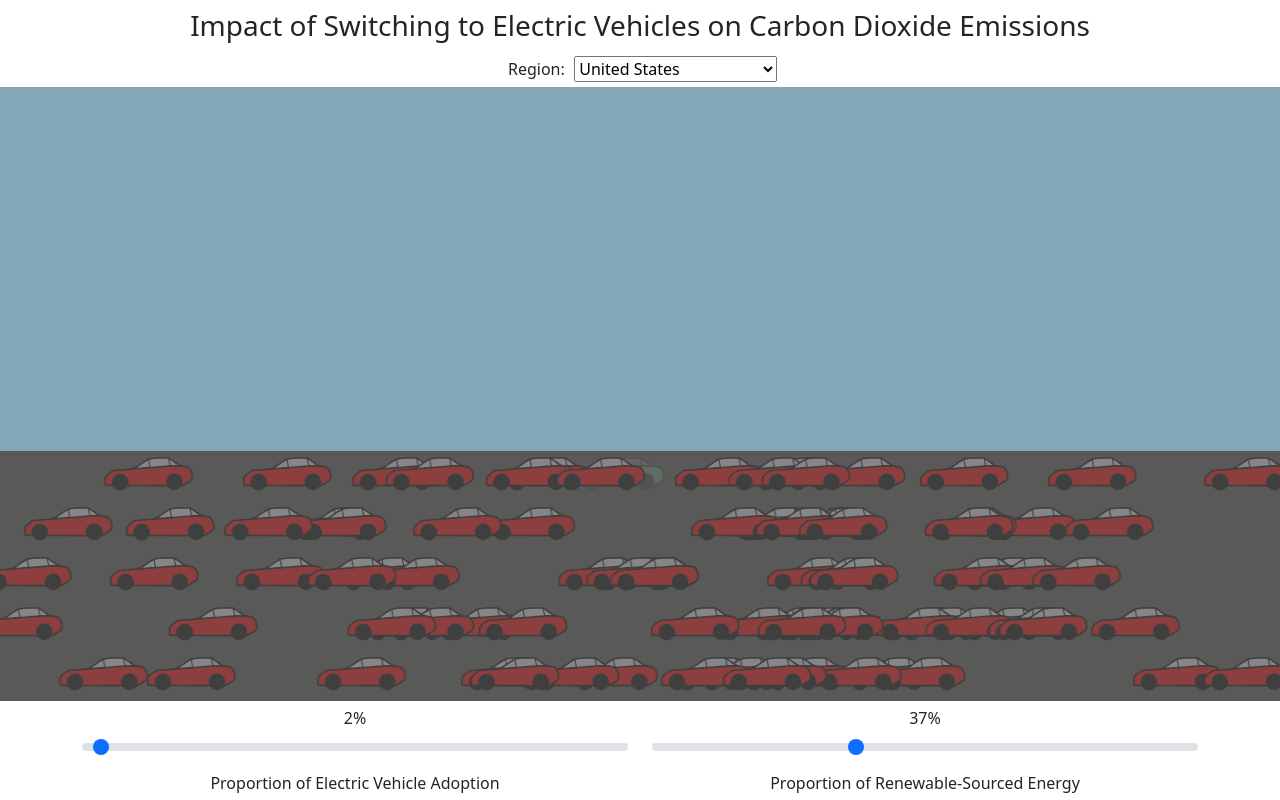
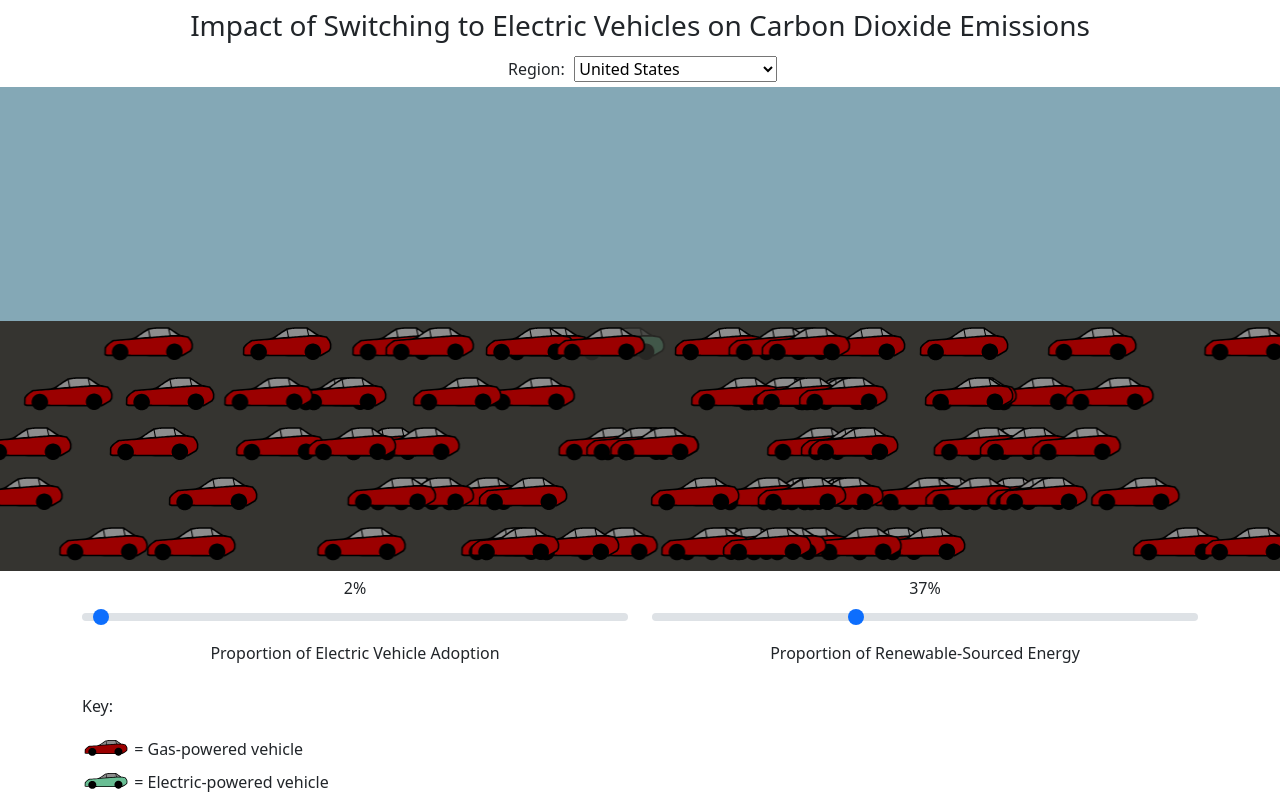
Before and after one commit to Minhs2/evimpact, a plain HTML site: page index.html in a window 1280 px wide. Drawn offline with nearby package versions, Linux system fonts and the light colour scheme.

Commit message:
Add key for visualization

```diff
--- a/index.html
+++ b/index.html
@@ -35,8 +35,11 @@
                 position: fixed;
                 transform: translateX(300px);
             }
-            h3, label {
+            h3, label:not(.key) {
                 margin: 0.33em;
+            }
+            label.key {
+                transform: translateY(-0.4em)
             }
             @keyframes move_0 {
                 from { transform: translate(300px, 0); }
@@ -71,9 +74,9 @@
             </select>
         </section>
         <main class="d-flex flex-grow-1 align-items-end justify-content-end w-100">
+            <div id="bg"></div>
             <div id="highway"></div>
             <div id="vis" class="d-flex align-items-end justify-content-end"></div>
-            <div id="bg"></div>
         </main>
         <section class="container">
             <div class="row">
@@ -89,5 +92,17 @@
                 </div>
             </div>
         </section>
+        <br>
+        <section class="container">
+            <p>Key:</p>
+            <div>
+                <object data="redcar.svg" width="48px"></object>
+                <label class="key">= Gas-powered vehicle</label>
+            </div>
+            <div>
+                <object data="greencar.svg" width="48px"></object>
+                <label class="key">= Electric-powered vehicle</label>
+            </div>
+        </section>
     </body>
 </html>
```
